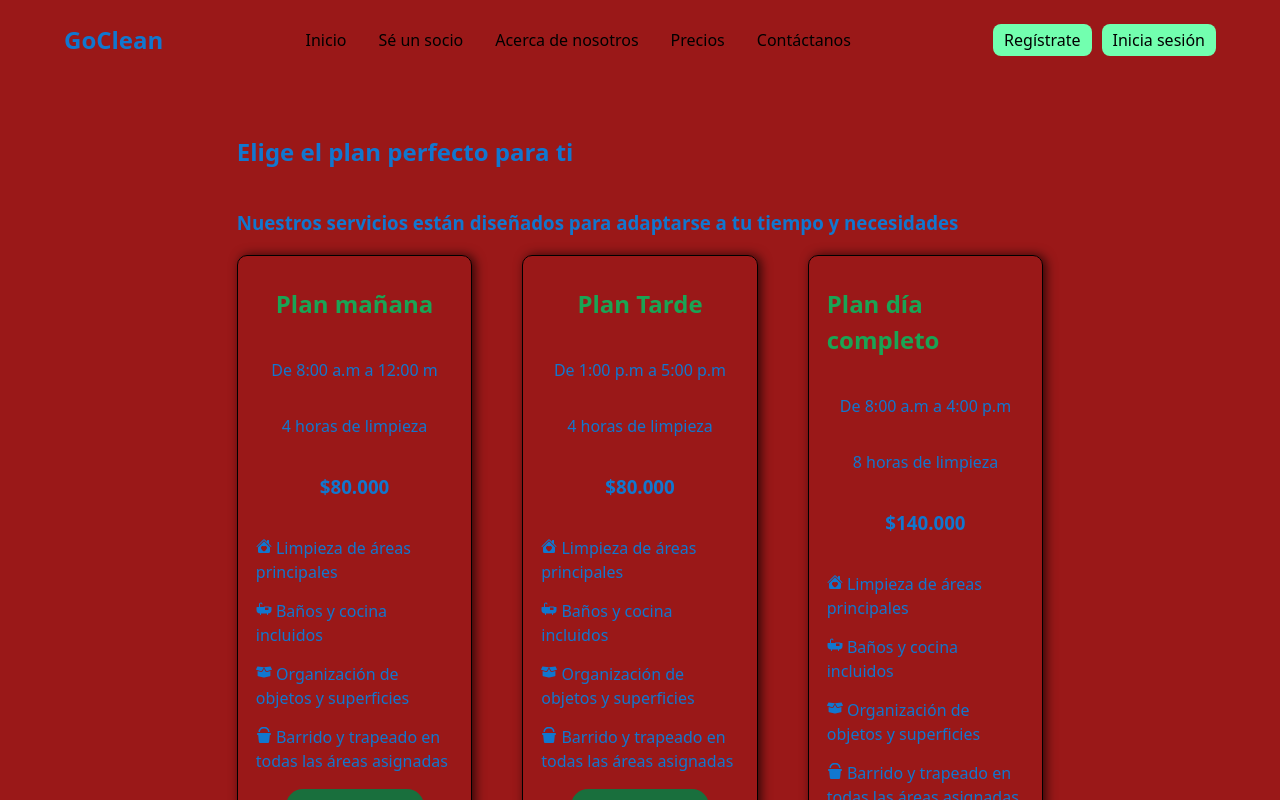
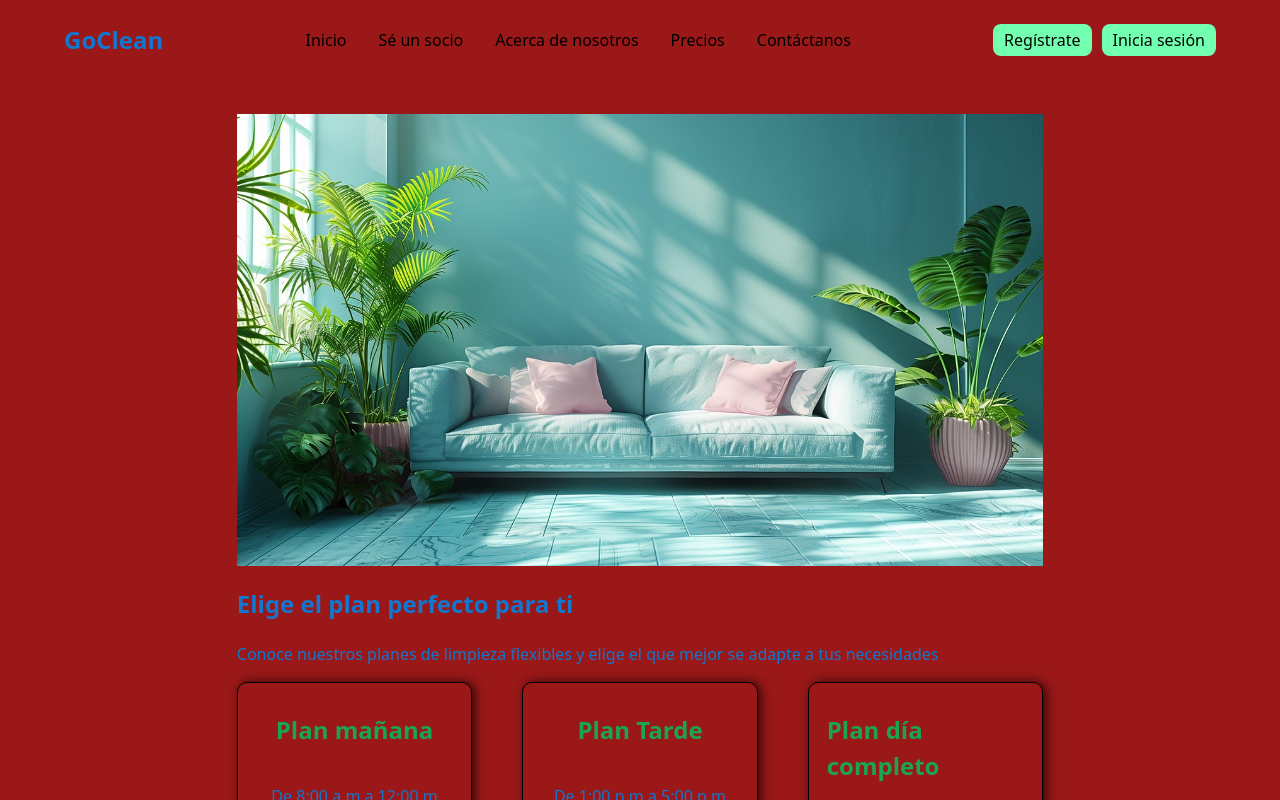
Before and after one commit to tonguiino/GoClean, a React (Vite) app: page /precios in a window 1280 px wide. Shown: the top 800 px of the page. Built offline with nearby package versions, Linux system fonts and the light colour scheme.

Commit message:
Se añadio nueva imagen

```diff
--- a/src/pages/precio/Precio.jsx
+++ b/src/pages/precio/Precio.jsx
@@ -1,6 +1,7 @@
 import Card from "../../components/cardPrecios/Card";
 import Footer from "../../components/footer/Footer";
 import Menu from "../../components/header/menu";
+import imgSofa from "../../assets/img/Sofa-sala-limpio.jpg"
 import "./Precio.scss"
 
 const Precio = () => {
@@ -9,9 +10,11 @@ const Precio = () => {
         <>
             <Menu />
             <section className="price-container">
-                <h2>Elige el plan perfecto para ti</h2>
-                <h3>Nuestros servicios están diseñados para adaptarse a tu tiempo y necesidades</h3>
-
+                <img src={imgSofa} alt="" />
+                <div>
+                    <h2>Elige el plan perfecto para ti</h2>
+                    <p>Conoce nuestros planes de limpieza flexibles y elige el que mejor se adapte a tus necesidades</p>
+                </div>
                 <div className="cards-container">
                     <Card className="card" titulo="Plan mañana" hora_inicio="8:00 a.m" hora_final="12:00 m" tiempo="4" precio="80.000" ></Card>
 
```
Also changed, not shown: src/assets/img/Sofa-sala-limpio.jpg (added).
